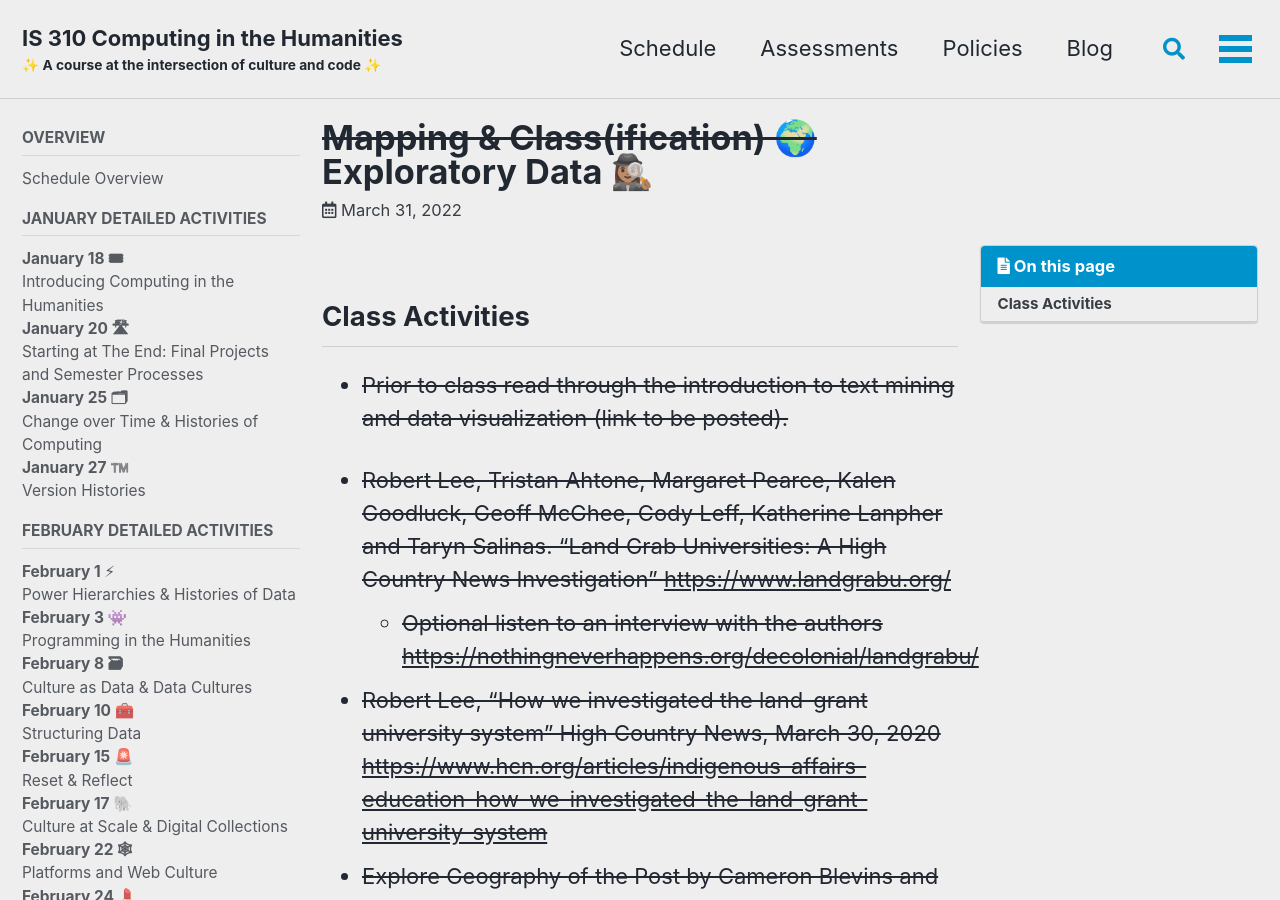
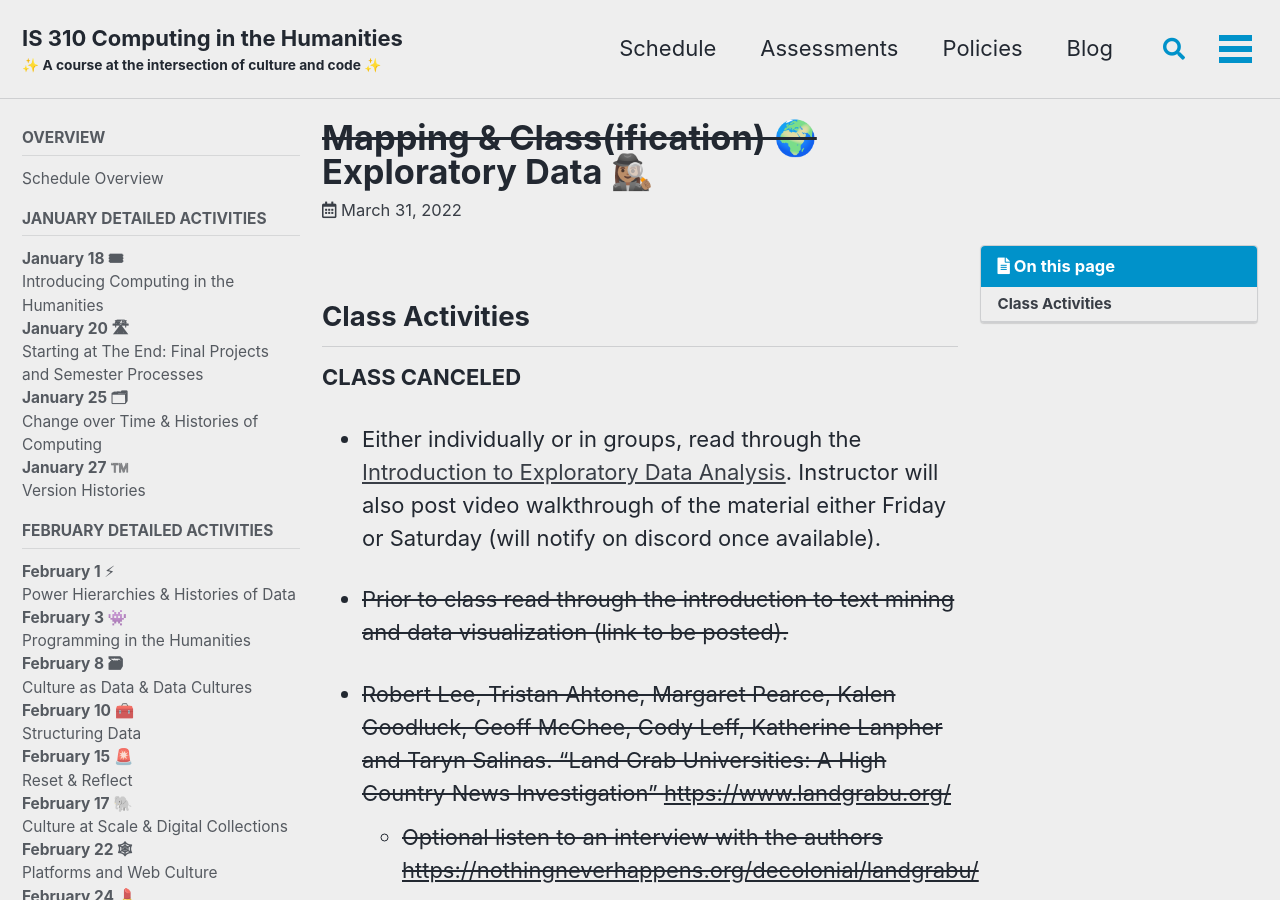
Before and after one commit to ZoeLeBlanc/is310-computing-humanities-2022, a Jekyll site: the page built from _schedule/20-mapping-and-classification.md, in a window 1280 px wide and 900 px high. Built offline with Jekyll 4.4.1, drawn with Linux system fonts in a browser that asks for light colours; cached includes are drawn as plain includes; our own code applies the rules of GitHub Pages for plain Markdown files.

Commit message:
updates for today

```diff
--- a/_schedule/20-mapping-and-classification.md
+++ b/_schedule/20-mapping-and-classification.md
@@ -8,7 +8,9 @@ class_date: 2022-03-31
 
 ## Class Activities
 
+**CLASS CANCELED**
 
+- Either individually or in groups, read through the [Introduction to Exploratory Data Analysis]({{site.baseurl}}/materials/exploratory-data-analysis/01-intro-eda). Instructor will also post video walkthrough of the material either Friday or Saturday (will notify on discord once available).
 
 - ~~Prior to class read through the introduction to text mining and data visualization (link to be posted).~~
 
```
